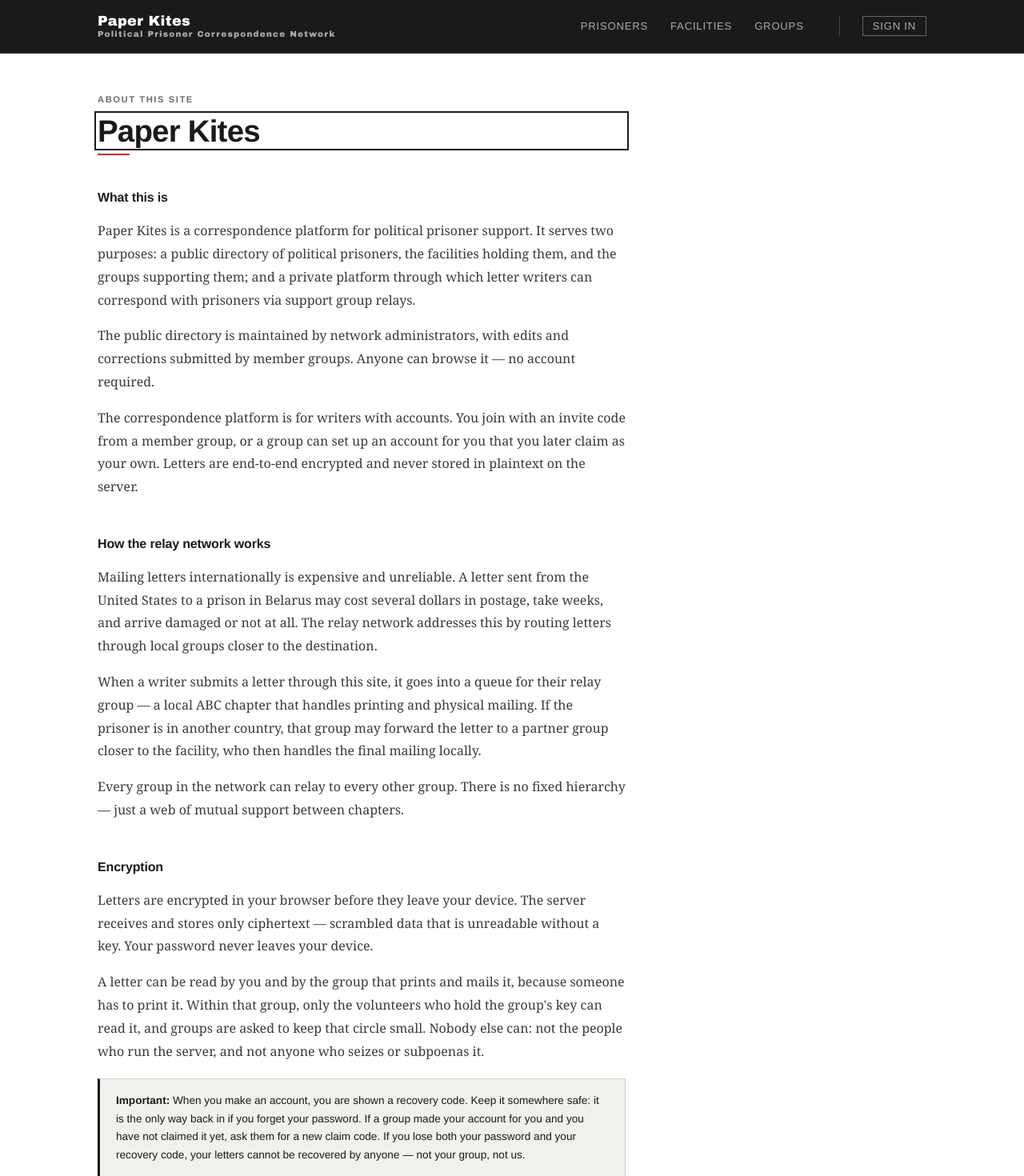
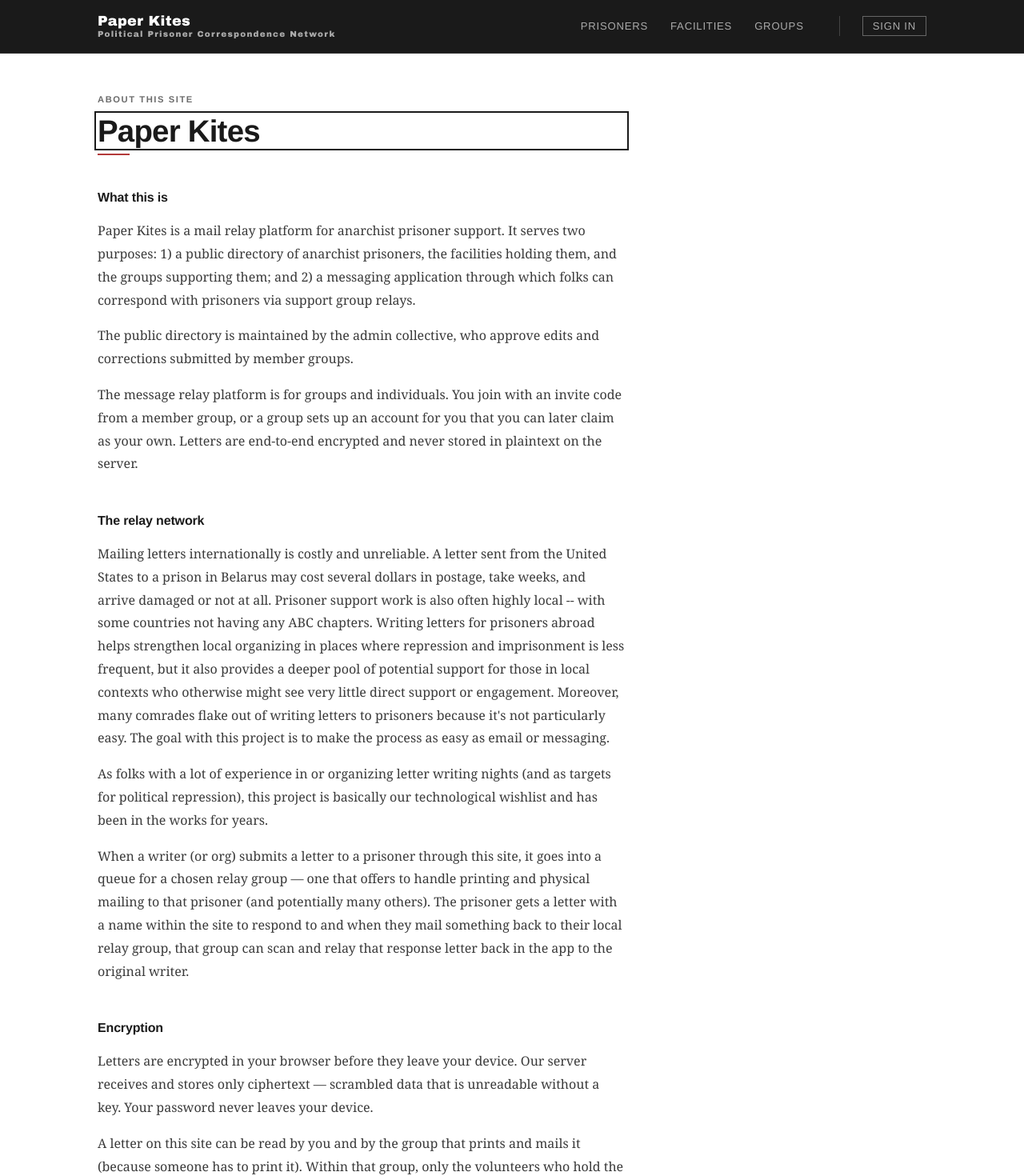
Before and after one commit to Aye-Bee-See/letters-support-frontend, a React (Vite) app: page /about in a window 1280 px wide. Shown: the top 1470 px of the page at 80% size. Built offline with nearby package versions, Linux system fonts and the light colour scheme; no server answers.

Commit message:
reworking language on the about page to be human

```diff
--- a/src/pages/public/About.tsx
+++ b/src/pages/public/About.tsx
@@ -16,40 +16,47 @@ export default function About() {
           <h2 className="static-section-heading">What this is</h2>
           <div className="static-body">
             <p>
-              Paper Kites is a correspondence platform for political prisoner support. It serves two purposes: a
-              public directory of political prisoners, the facilities holding them, and the groups supporting them; and a
-              private platform through which letter writers can correspond with prisoners via support group relays.
+              Paper Kites is a mail relay platform for anarchist prisoner support. It serves two purposes: 1) a
+              public directory of anarchist prisoners, the facilities holding them, and the groups supporting them; and 2) a
+              messaging application through which folks can correspond with prisoners via support group relays.
             </p>
             <p>
-              The public directory is maintained by network administrators, with edits and corrections submitted by
-              member groups. Anyone can browse it — no account required.
+              The public directory is maintained by the admin collective, who approve edits and corrections submitted by
+              member groups.
             </p>
-            {/* Changed: writers join with an invite code from a group (22 Sept). */}
             <p>
-              The correspondence platform is for writers with accounts. You join with an invite code from a member
-              group, or a group can set up an account for you that you later claim as your own. Letters are end-to-end
+              The message relay platform is for groups and individuals. You join with an invite code from a member
+              group, or a group sets up an account for you that you can later claim as your own. Letters are end-to-end
               encrypted and never stored in plaintext on the server.
             </p>
           </div>
         </div>
 
         <div className="static-section">
-          <h2 className="static-section-heading">How the relay network works</h2>
+          <h2 className="static-section-heading">The relay network</h2>
           <div className="static-body">
             <p>
-              Mailing letters internationally is expensive and unreliable. A letter sent from the United States to a
-              prison in Belarus may cost several dollars in postage, take weeks, and arrive damaged or not at all. The
-              relay network addresses this by routing letters through local groups closer to the destination.
+              Mailing letters internationally is costly and unreliable. A letter sent from the United States to a
+              prison in Belarus may cost several dollars in postage, take weeks, and arrive damaged or not at all.
+	      Prisoner support work is also often highly local -- with some countries not having any ABC chapters.
+	      Writing letters for prisoners abroad helps strengthen local organizing in places where repression and
+	      imprisonment is less frequent, but it also provides a deeper pool of potential support for those in
+	      local contexts who otherwise might see very little direct support or engagement.
+	      Moreover, many comrades flake out of writing letters to prisoners because it's not particularly easy.
+	      The goal with this project is to make the process as easy as email or messaging.
             </p>
             <p>
-              When a writer submits a letter through this site, it goes into a queue for their relay group — a local ABC
-              chapter that handles printing and physical mailing. If the prisoner is in another country, that group may
-              forward the letter to a partner group closer to the facility, who then handles the final mailing locally.
+              As folks with a lot of experience in or organizing letter writing nights (and as targets for political repression),
+	      this project is basically our technological wishlist and has been in the works for years.
             </p>
             <p>
-              Every group in the network can relay to every other group. There is no fixed hierarchy — just a web of
-              mutual support between chapters.
+              When a writer (or org) submits a letter to a prisoner through this site, it goes into a queue for a chosen
+              relay group — one that offers to handle printing and physical mailing to that prisoner (and potentially
+	      many others). The prisoner gets a letter with a name within the site to respond to and when they mail
+	      something back to their local relay group, that group can scan and relay that response letter back in the app to
+	      the original writer.
             </p>
+
           </div>
         </div>
 
@@ -58,14 +65,16 @@ export default function About() {
           <div className="static-body">
             {/* Changed: says plainly that the printing group can read the letter (22 Sept). */}
             <p>
-              Letters are encrypted in your browser before they leave your device. The server receives and stores only
+              Letters are encrypted in your browser before they leave your device. Our server receives and stores only
               ciphertext — scrambled data that is unreadable without a key. Your password never leaves your device.
             </p>
             <p>
-              A letter can be read by you and by the group that prints and mails it, because someone has to print it.
+              A letter on this site can be read by you and by the group that prints and mails it (because someone has to print it).
               Within that group, only the volunteers who hold the group's key can read it, and groups are asked to keep
-              that circle small. Nobody else can: not the people who run the server, and not anyone who seizes or
-              subpoenas it.
+              that circle small. Nobody else can: not the collective running the server, and not anyone who seizes or
+              subpoenas it. Although, obviously, once a letter is mailed in the physical mail the local mail carriers can read it
+      	      as can the prison authorities. Our encryption scheme can't protect ink on paper, but it can help ensure that
+	      hackers or the local government of a writer (writing to a prisoner in a different country) can't get access.
             </p>
           </div>
           {/* Changed: recovery codes exist; decided wording (22 Sept). */}
@@ -120,10 +129,10 @@ export default function About() {
           <h2 className="static-section-heading">The Anarchist Black Cross</h2>
           <div className="static-body">
             <p>
-              The Anarchist Black Cross is a network of autonomous groups providing support to political prisoners
+              Anarchist Black Cross is a network of autonomous groups providing support to political prisoners
               worldwide. Chapters operate independently in dozens of countries. This platform is a tool built for use by
               ABC chapters and allied groups — it is not a central organization and does not speak for any chapter or the
-              network as a whole.
+              network as a whole. If you're interested in learning about the original genesis of the Black Cross, read Shadows in the Struggle for Equality: The History of the Anarchist Red Cross by Boris Yelensky. The brilliant PM Press edition is edited by Matthew Hart and illustrated by N.O. Bonzo.
             </p>
             <p>
               For more information about the ABC network, visit{' '}
```
